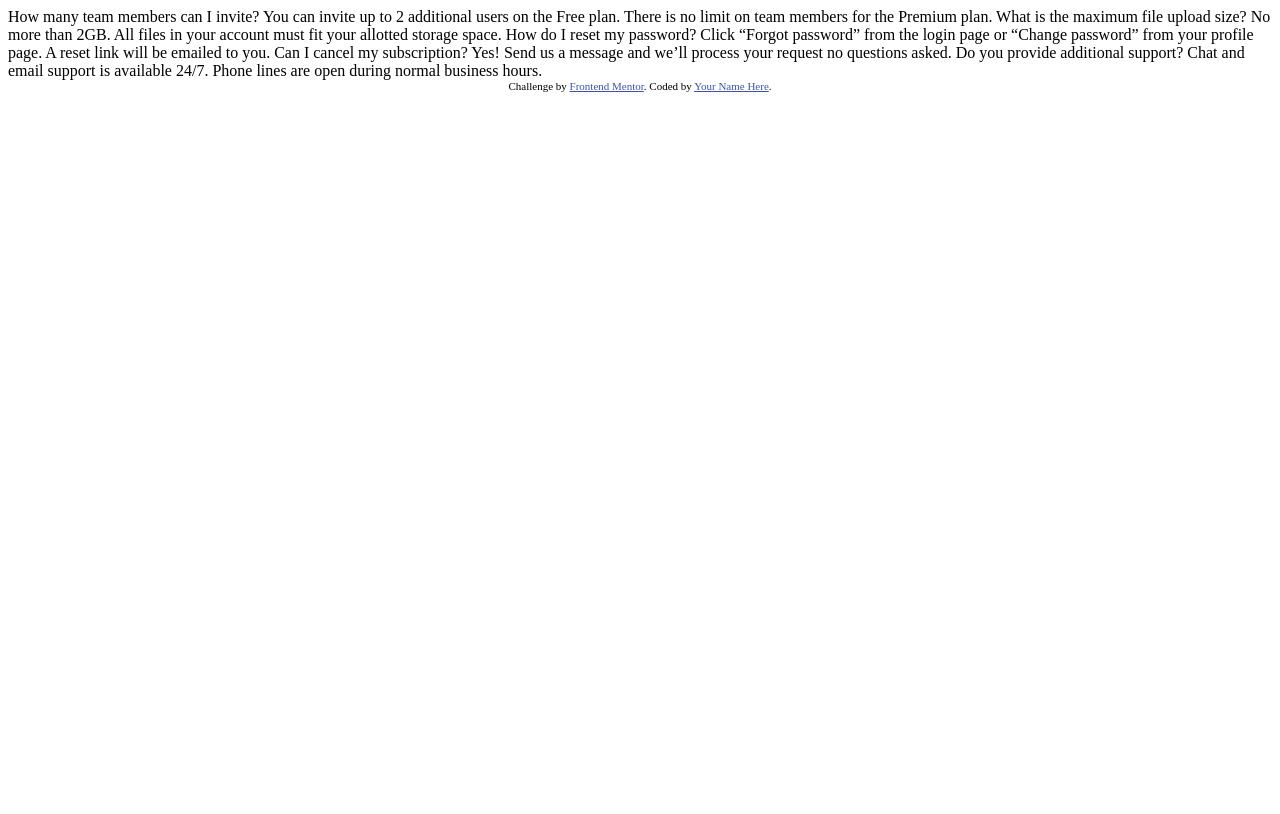
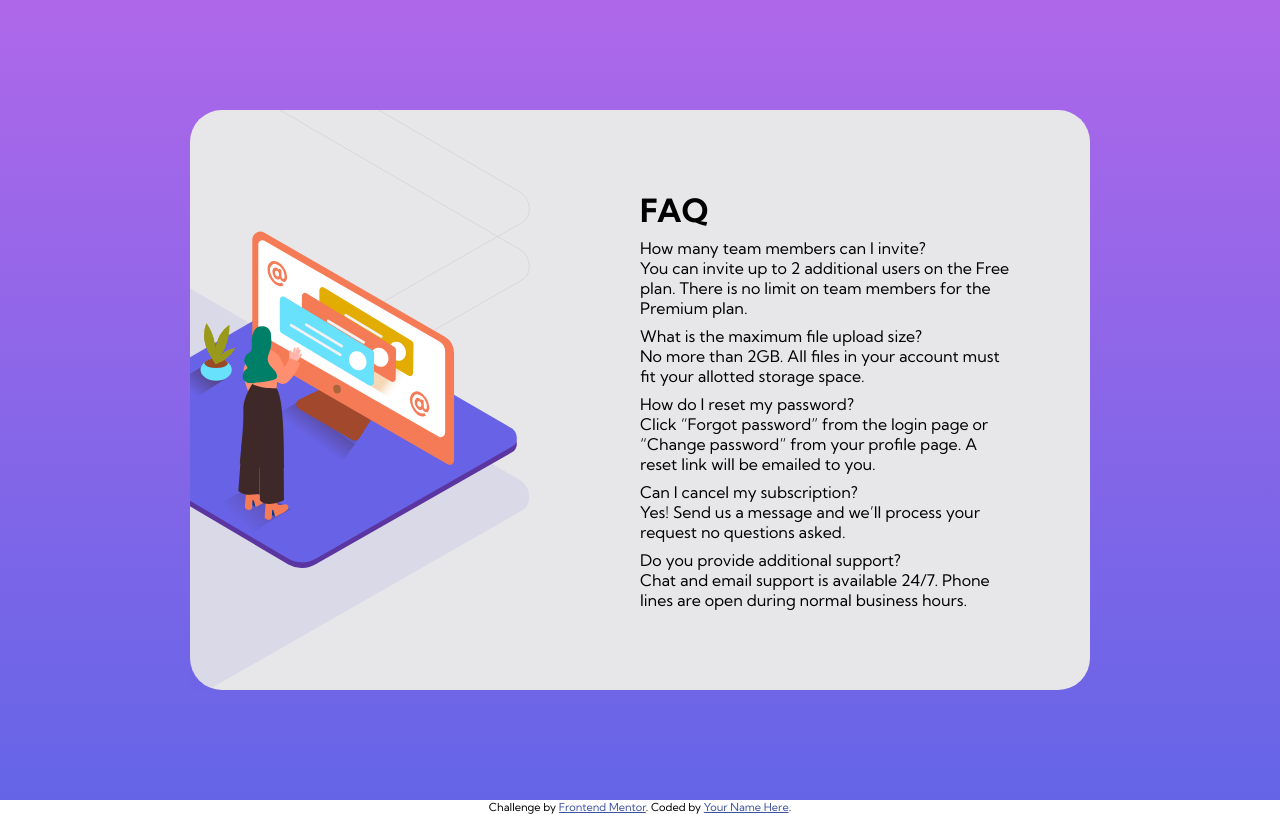
Before and after one commit to sreehariv-code/faq-accordion-card-main, a plain HTML site: page index.html in a window 1280 px wide. Drawn offline with Linux system fonts and the light colour scheme.

Commit message:
work in progress

```diff
--- /dev/null
+++ b/assets/css/style.css
@@ -0,0 +1,69 @@
+@import url('https://fonts.googleapis.com/css2?family=Kumbh+Sans:wght@400;700&display=swap');
+
+:root {
+    --bg-primary: hsl(273, 75%, 66%);
+    --bg-secondary: hsl(240, 73%, 65%);
+}
+
+
+*,
+*::before,
+*::after {
+    box-sizing: border-box;
+    margin: 0;
+    padding: 0;
+    font-family: 'Kumbh Sans', sans-serif;
+}
+
+
+main {
+    min-height: 100vh;
+    min-height: 100dvh;
+    display: grid;
+    place-items: center;
+    background: linear-gradient(to bottom, var(--bg-primary), var(--bg-secondary));
+}
+
+.card {
+    width: clamp(370px,100%,900px);
+    background-color: hsl(240, 5%, 91%);
+    margin: auto;
+    display: flex;
+    min-height: 450px;
+    border-radius: 2em;
+}
+
+.image-wrapper,
+.content-section {
+    flex: 1;
+}
+
+.image-wrapper {
+    position: relative;
+    overflow: hidden;
+    display: flex;
+    align-items: center;
+    background: url("../../images/bg-pattern-desktop.svg");
+    background-repeat: no-repeat;
+    background-position: -400px -130px;
+    background-size: 200%;
+
+
+
+}
+
+.women-illustration {
+    max-width: 400px;
+    width: 100%;
+    height: auto;
+    transform: translateX(-5rem) scale(1.2);
+}
+
+
+.content-section{
+    display: flex;
+    flex-direction: column;
+    justify-content: center;
+    padding: 5em;
+    gap: 0.5em;
+}
--- a/index.html
+++ b/index.html
@@ -1,40 +1,77 @@
 <!DOCTYPE html>
 <html lang="en">
+
   <head>
     <meta charset="UTF-8">
-  <meta name="viewport" content="width=device-width, initial-scale=1.0"> <!-- displays site properly based on user's device -->
+    <meta name="viewport" content="width=device-width, initial-scale=1.0">
+    <!-- displays site properly based on user's device -->
 
     <link rel="icon" type="image/png" sizes="32x32" href="./images/favicon-32x32.png">
 
     <title>Frontend Mentor | FAQ Accordion Card</title>
 
+    <link rel="stylesheet" href="./assets/css/style.css">
+    <script src="./assets/js/app.js" defer="defer"></script>
+
     <!-- Feel free to remove these styles or customise in your own stylesheet 👍 -->
     <style>
-    .attribution { font-size: 11px; text-align: center; }
-    .attribution a { color: hsl(228, 45%, 44%); }
+      .attribution {
+        font-size: 11px;
+        text-align: center;
+      }
+
+      .attribution a {
+        color: hsl(228, 45%, 44%);
+      }
     </style>
   </head>
+
   <body>
-  How many team members can I invite?
-  You can invite up to 2 additional users on the Free plan. There is no limit on
-  team members for the Premium plan.
+    <main>
+      <div class="card">
+        <div class="image-wrapper">
+          <img src="./images/illustration-woman-online-desktop.svg" alt="" class="women-illustration">
+        </div>
+        <div class="content-section">
+          <h1>FAQ</h1>
+          <div class="faq-block">
+            <div class="question">How many team members can I invite?</div>
+            <div class="answer">You can invite up to 2 additional users on the Free plan. There is no limit on team members for the Premium plan.</div>
+          </div>
 
-  What is the maximum file upload size?
-  No more than 2GB. All files in your account must fit your allotted storage space.
+          <div class="faq-block">
+            <div class="question">What is the maximum file upload size?</div>
+            <div class="answer">No more than 2GB. All files in your account must fit your allotted storage space.
+            </div>
+          </div>
 
-  How do I reset my password?
-  Click “Forgot password” from the login page or “Change password” from your profile page.
-  A reset link will be emailed to you.
+          <div class="faq-block">
+            <div class="question">How do I reset my password?</div>
+            <div class="answer">Click “Forgot password” from the login page or “Change password” from your profile page. A reset link will be emailed to you.</div>
+          </div>
 
-  Can I cancel my subscription?
-  Yes! Send us a message and we’ll process your request no questions asked.
+          <div class="faq-block">
+            <div class="question">Can I cancel my subscription?</div>
+            <div class="answer">Yes! Send us a message and we’ll process your request no questions asked.
+            </div>
+          </div>
 
-  Do you provide additional support?
-  Chat and email support is available 24/7. Phone lines are open during normal business hours.
+          <div class="faq-block">
+            <div class="question">Do you provide additional support?</div>
+            <div class="answer">Chat and email support is available 24/7. Phone lines are open during normal business hours.
+            </div>
+          </div>
+
+        </div>
+      </div>
+
+    </main>
 
     <div class="attribution">
-    Challenge by <a href="https://www.frontendmentor.io?ref=challenge" target="_blank">Frontend Mentor</a>.
-    Coded by <a href="#">Your Name Here</a>.
+      Challenge by
+      <a rel="noopener" href="https://www.frontendmentor.io?ref=challenge" target="_blank">Frontend Mentor</a>. Coded by
+      <a href="#">Your Name Here</a>.
     </div>
   </body>
+
 </html>
```
Also changed, not shown: assets/js/app.js (added). Lines whose indentation alone changed are shown as unchanged.
